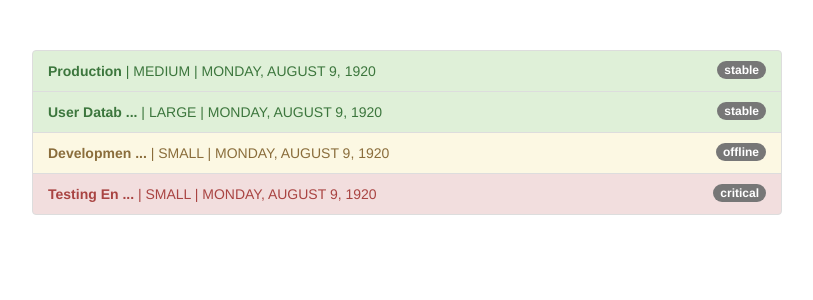
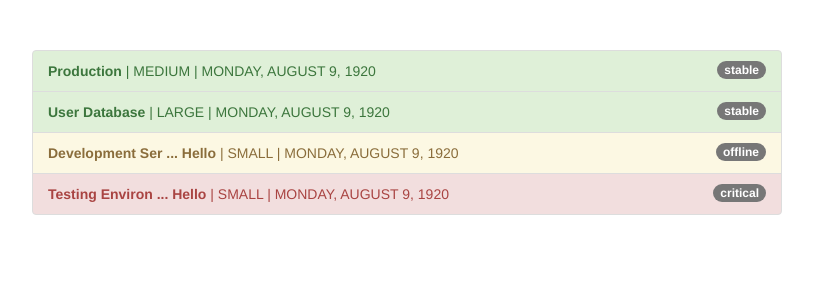
Before and after one commit to Mahsa1990a/pipes-start, an Angular app: page / in a window 1280 px wide. Shown: the top 300 px of the page, without its empty margins (233-1046 px from the left). Built offline with nearby package versions, Linux system fonts and the light colour scheme.

Commit message:
247. Parametrizing a Custom Pipe(adding arg and add them in temp with :)

```diff
--- a/src/app/app.component.html
+++ b/src/app/app.component.html
@@ -11,7 +11,7 @@
             {{ server.status }}
           </span>
           <!-- For more pipes: https://angular.io/api?query=pipe -->
-          <strong>{{ server.name | shorten }}</strong> |
+          <strong>{{ server.name | shorten:15:" Hello" }}</strong> |
             {{ server.instanceType | uppercase}} |
            {{ server.started | date:'fullDate' | uppercase }}
         </li>
--- a/src/app/shorten.pipe.ts
+++ b/src/app/shorten.pipe.ts
@@ -4,11 +4,11 @@
   name: 'shorten'
 })
 export class ShortenPipe implements PipeTransform {
-  transform(value: any) {
+  transform(value: any, limit: number, anotherArg: string) {
     // text.substr(2, 4) : start at position 2 and show 4 characters
-    if (value.length > 10) {
+    if (value.length > limit) {
       //will give us back first 10characters
-      return value.substr(0, 10) + ' ...';
+      return value.substr(0, limit) + ' ...' + anotherArg;
     }
     return value;
   }
```
